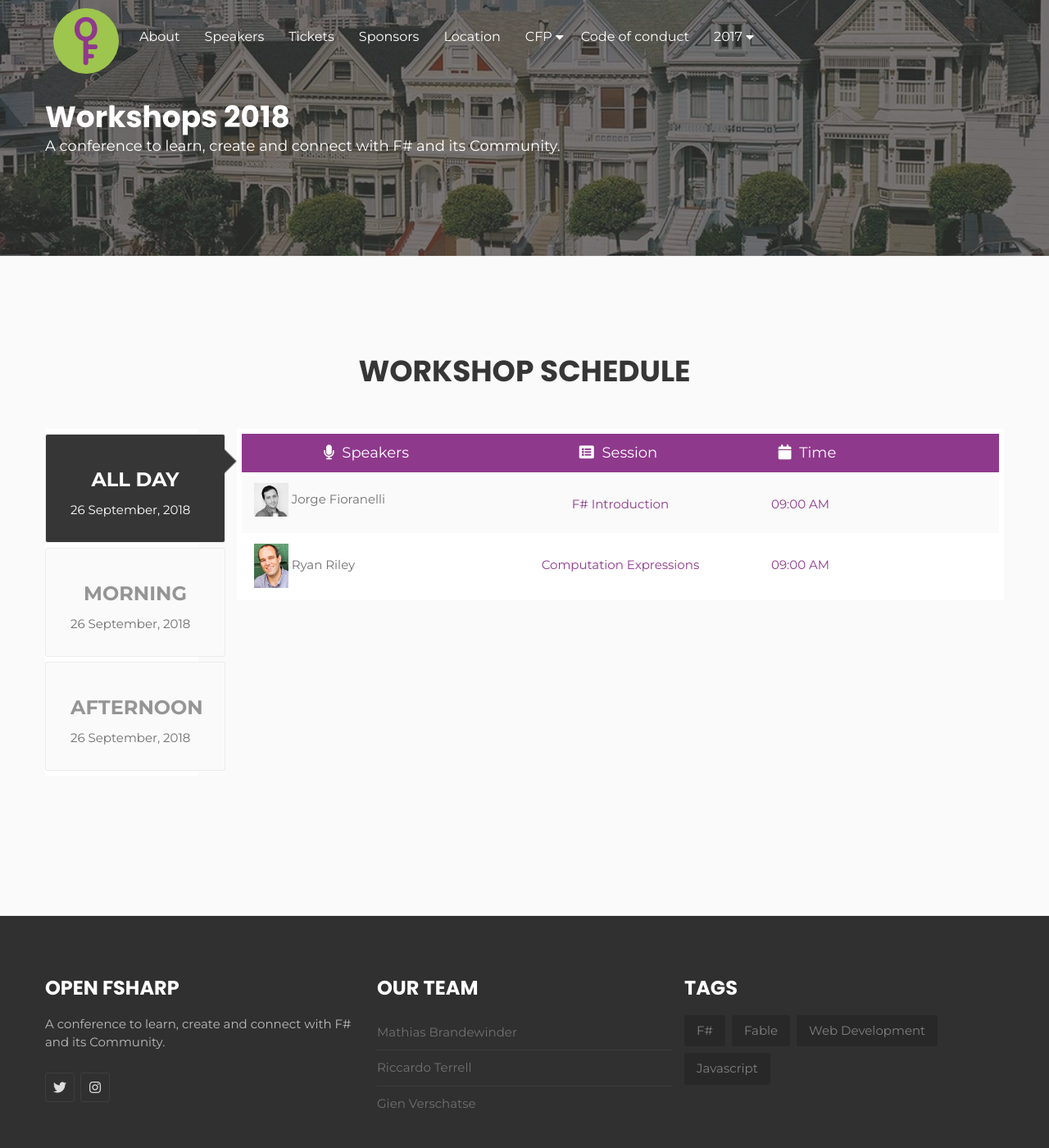
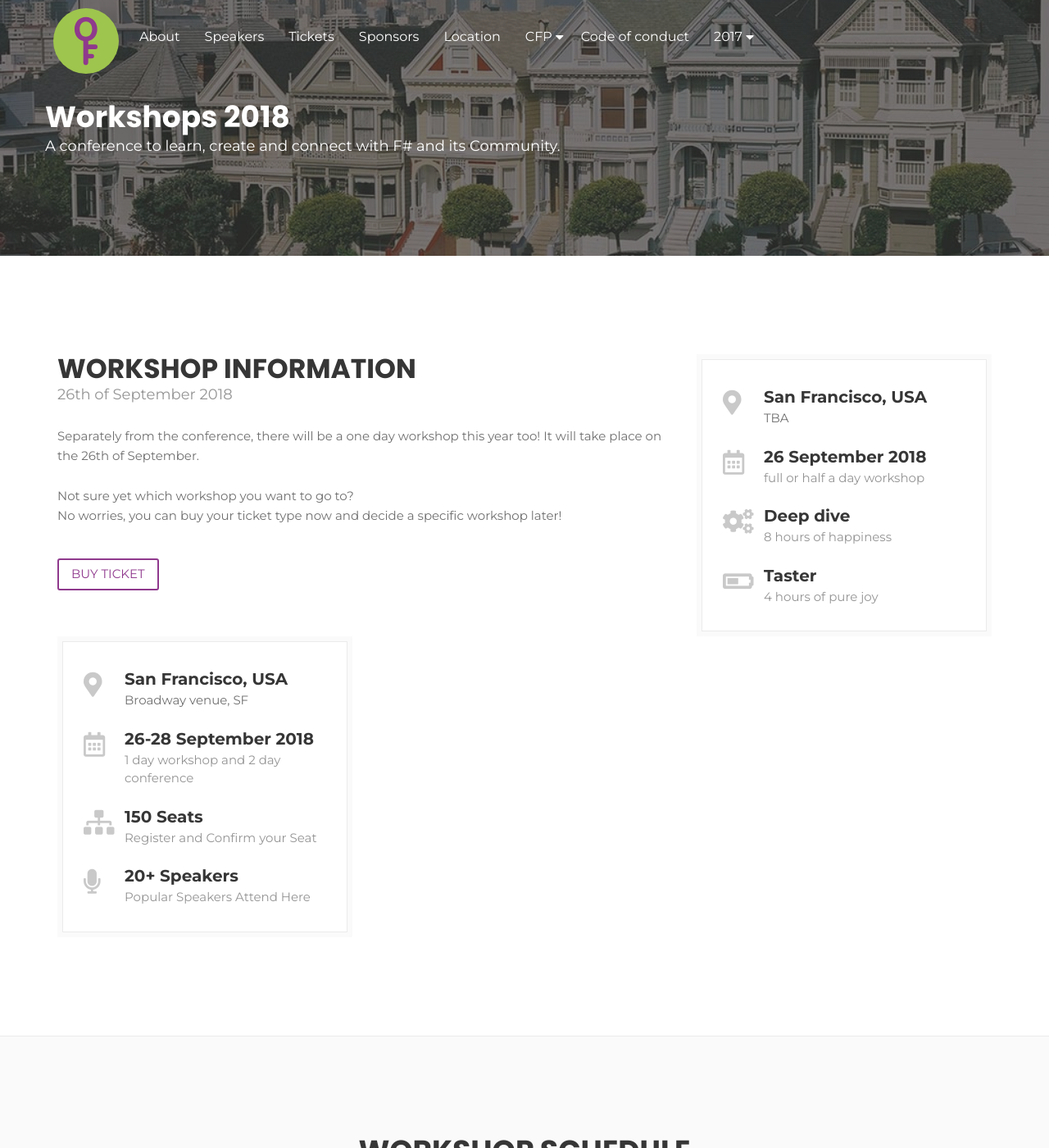
Before and after one commit to open-fsharp/open-fsharp.github.io, a Jekyll site: the page built from agenda/workshop.md, in a window 1280 px wide and 1400 px high. Shown: the whole window at 82% size. Built offline with Jekyll 4.4.1, drawn with Linux system fonts in a browser that asks for light colours; nearby versions of some CDN libraries; comment, search, counter and statistics services are not loaded.

Commit message:
add general info workshops

```diff
--- a/agenda/workshop.md
+++ b/agenda/workshop.md
@@ -3,7 +3,7 @@ layout: default
 title: Agenda workshop 2018
 ---
 
-<!--  start cfp header   -->
+<!--  start header   -->
 <section id="header" class="become-sponsor">
     <div class="overlay"></div>
     <div class="container">
@@ -19,7 +19,102 @@ title: Agenda workshop 2018
         </div><!-- /.row -->
     </div><!-- /.container -->
 </section>
-<!--  start cfp header   -->
+<!--  start header   -->
+
+<!-- start national-conference section  -->
+<section id="about" class="national-conference">
+	<div class="container">
+		<div class="row">
+			<div class="col-md-8">
+				<div class="conference-main">
+					<div class="section-head">
+						<h2 class="header-title">Workshop information</h2>
+						<p class="header-desc">26th of September 2018</p>
+					</div>
+					<p>Separately from the conference, there will be a one day workshop this year too! It will take place on the 26th of September.
+				    </p>
+                    <p>Not sure yet which workshop you want to go to? <br> No worries, you can buy your ticket type now and decide a specific workshop later!</p>
+					<div class="button-group">
+						<a href="https://www.eventbrite.com/e/open-fsharp-2018-the-conference-to-connect-with-f-and-its-community-tickets-38246274637" class="custom-btn hvr-bounce-to-bottom">Buy Ticket</a>
+					</div>
+				</div><!-- /.conference-main -->
+			</div><!-- /.col-md-8 -->
+            <div class="col-md-4">
+				<div class="conference-info-outer">
+					<div class="conference-info">
+						<ul>
+                        	<li>
+								<span class="c-info-icon"><i class="fas fa-map-marker-alt"></i></span>
+								<span class="c-info-content">
+									<strong>San Francisco, USA</strong>
+									<span class="i-text"><a href="#" target="_blank">TBA</a></span>
+								</span>
+							</li>
+							<li>
+								<span class="c-info-icon"><i class="far fa-calendar-alt"></i></span>
+								<span class="c-info-content">
+									<strong>26 September 2018</strong>
+									<span class="i-text">full or half a day workshop</span>
+								</span>
+							</li>
+							<li>
+								<span class="c-info-icon"><i class="fas fa-cogs"></i></span>
+								<span class="c-info-content">
+									<strong>Deep dive</strong>
+									<span class="i-text">8 hours of happiness</span>
+								</span>
+							</li>
+							<li>
+								<span class="c-info-icon"><i class="fas fa-battery-half"></i></span>
+								<span class="c-info-content">
+									<strong>Taster</strong>
+									<span class="i-text">4 hours of pure joy</span>
+								</span>
+							</li>
+						</ul>
+					</div><!-- /.conference-info -->
+				</div><!-- /.conference-info-outer -->
+			</div><!-- /.col-md-4 -->
+			<div class="col-md-4">
+				<div class="conference-info-outer">
+					<div class="conference-info">
+						<ul>
+							<li>
+								<span class="c-info-icon"><i class="fas fa-map-marker-alt"></i></span>
+								<span class="c-info-content">
+									<strong>San Francisco, USA</strong>
+									<span class="i-text"><a href="#" target="_blank">Broadway venue, SF</a></span>
+								</span>
+							</li>
+							<li>
+								<span class="c-info-icon"><i class="far fa-calendar-alt"></i></span>
+								<span class="c-info-content">
+									<strong>26-28 September 2018</strong>
+									<span class="i-text">1 day workshop and 2 day conference</span>
+								</span>
+							</li>
+							<li>
+								<span class="c-info-icon"><i class="fas fa-sitemap"></i></span>
+								<span class="c-info-content">
+									<strong>150 Seats</strong>
+									<span class="i-text">Register and Confirm your Seat</span>
+								</span>
+							</li>
+							<li>
+								<span class="c-info-icon"><i class="fas fa-microphone"></i></span>
+								<span class="c-info-content">
+									<strong>20+ Speakers</strong>
+									<span class="i-text">Popular Speakers Attend Here</span>
+								</span>
+							</li>
+						</ul>
+					</div><!-- /.conference-info -->
+				</div><!-- /.conference-info-outer -->
+			</div><!-- /.col-md-4 -->
+		</div><!-- /.row -->
+	</div><!-- /.container -->
+</section>
+<!-- end national-conference section  -->
 
 <!-- start event-schedule  -->
 <section class="event-schedule homepage2">
```
